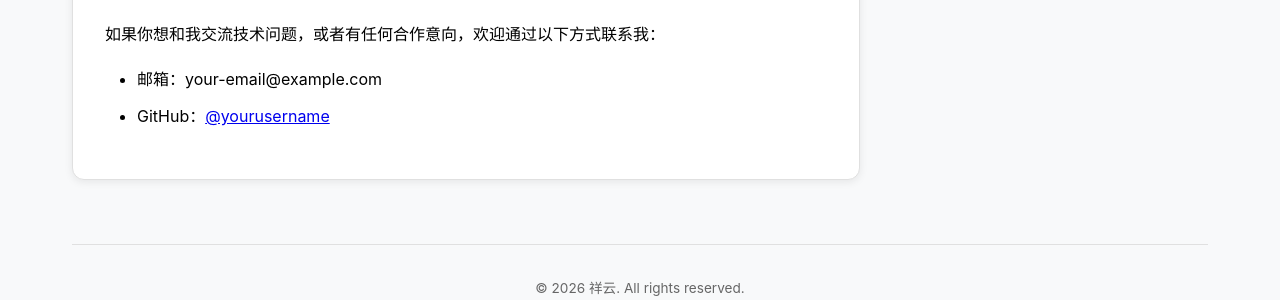
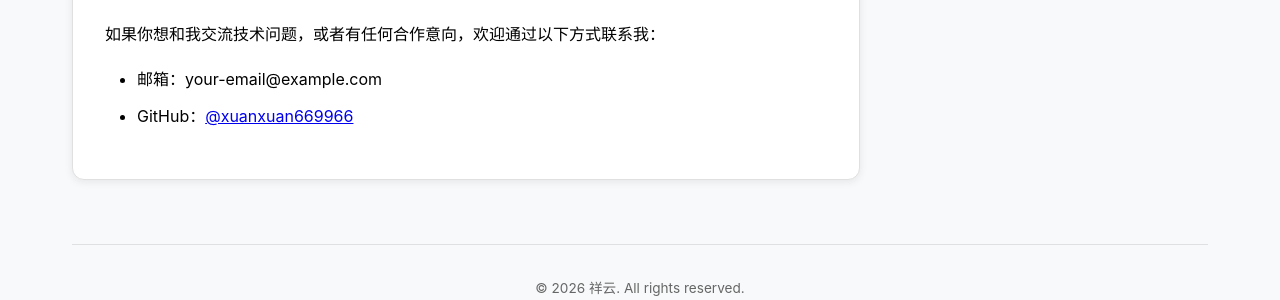
Before and after one commit to xuanxuan669966/xiangyun-blog, a Jekyll site: the page built from about.md, in a window 1280 px wide and 1061 px high. Shown: the part 729-1029 px from the top of the window. Built offline with Jekyll 4.4.1, drawn with Linux system fonts in a browser that asks for light colours.

Commit message:
fix: 修正 GitHub Pages URL 配置

```diff
--- a/_config.yml
+++ b/_config.yml
@@ -3,14 +3,14 @@
 email: your-email@example.com
 description: 记录技术探索与成长的足迹
 baseurl: ""
-url: "https://yourusername.github.io"
-avatar: "https://github.com/identicons/jasonlong.png"
-github_username: yourusername
+url: "https://xuanxuan669966.github.io/xiangyun-blog"
+avatar: "https://api.dicebear.com/7.x/avataaars/svg?seed=xiangyun"
+github_username: xuanxuan669966
 
 # GitHub Discussions 评论配置
 github_comments:
   enabled: true
-  repo: "yourusername/xiangyun-blog"
+  repo: "xuanxuan669966/xiangyun-blog"
   category: "Announcements"
 
 # Markdown 设置
```
